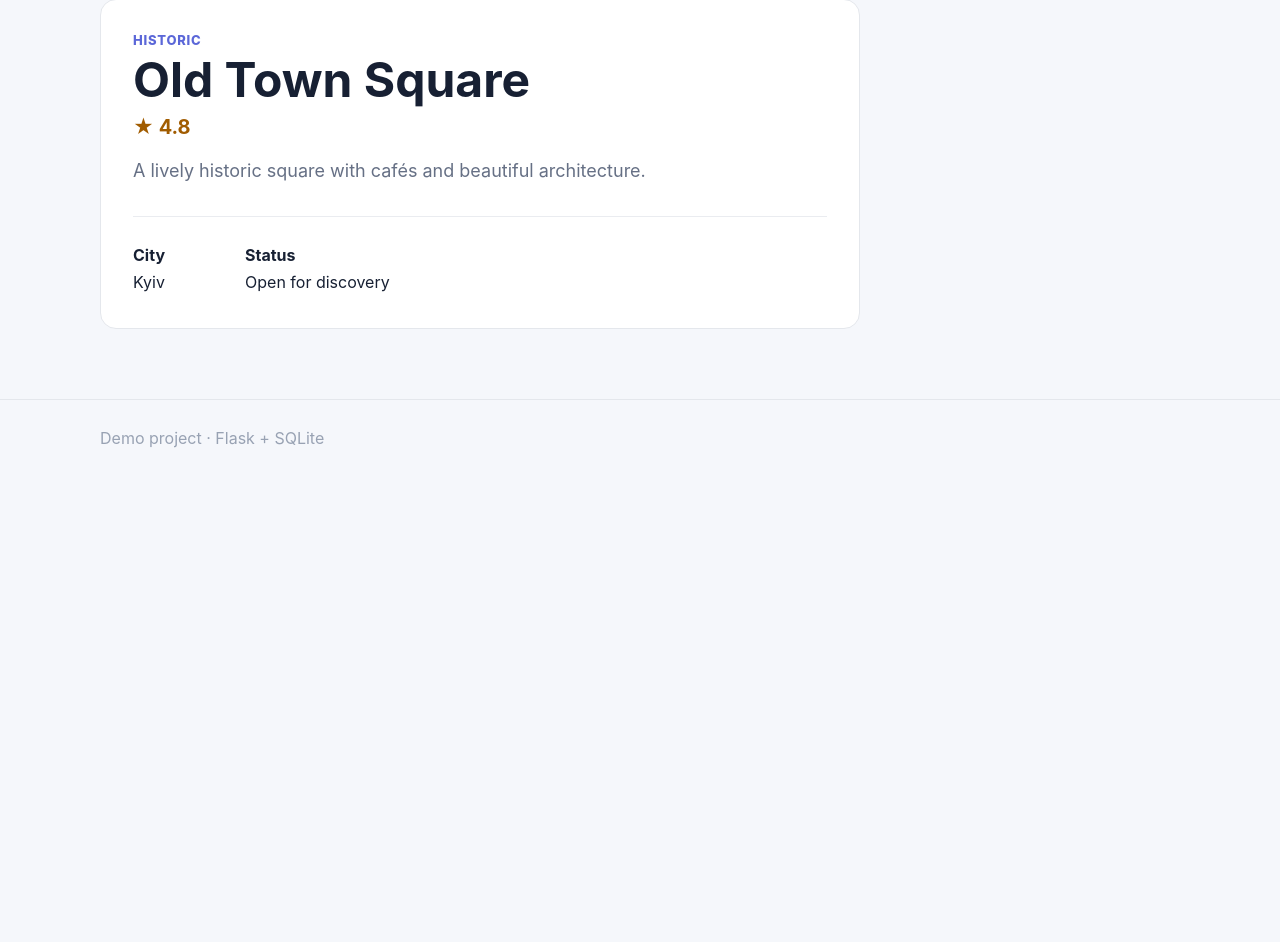
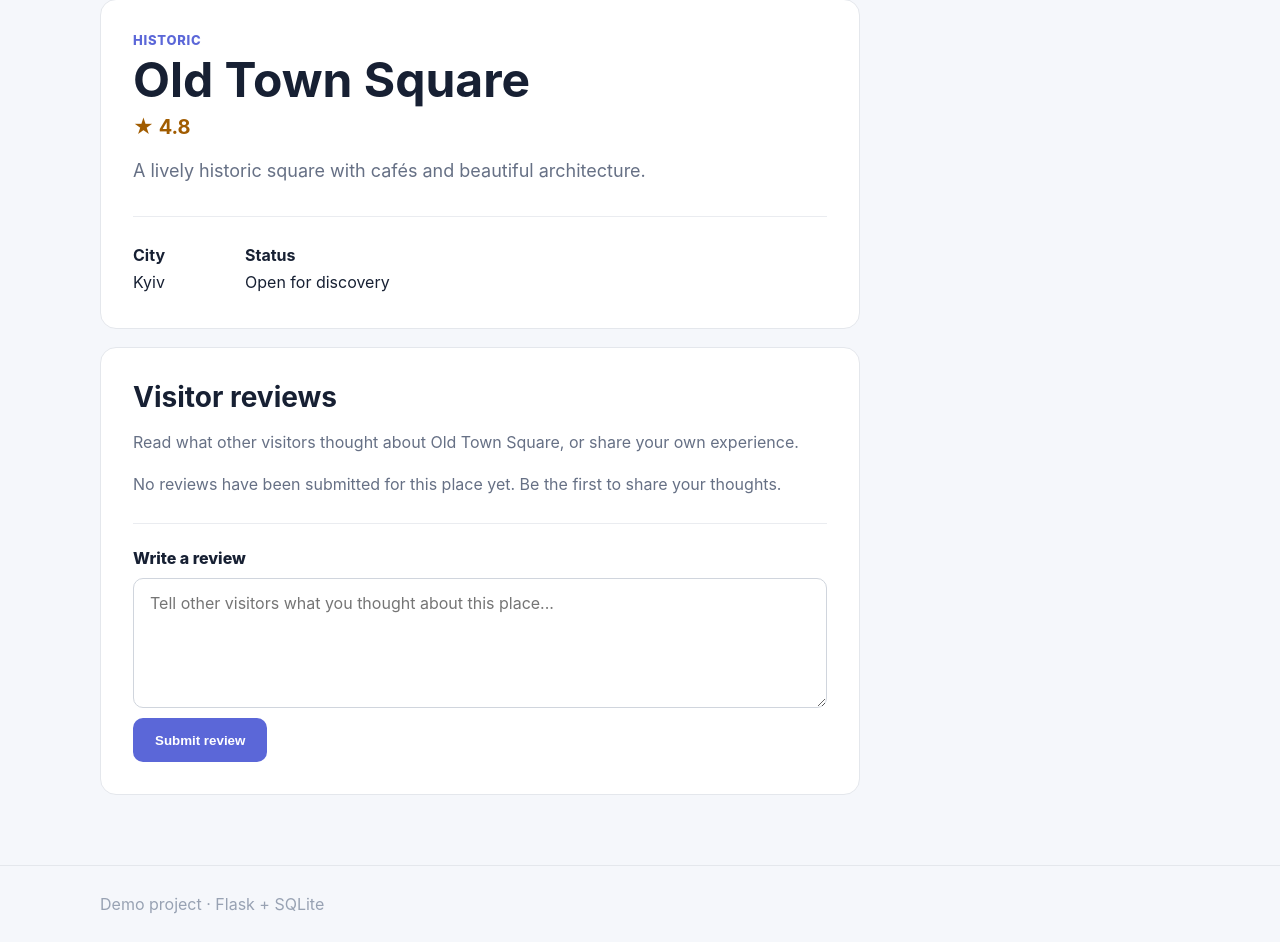
Before and after one commit to peacemaker/cityguide_demo_project, a Flask app: page /place/1 in a window 1280 px wide. Shown: the part 145-1087 px from the top of the page. Before the commit the page ends 593 px from the top, so only its background shows below. Run offline with Flask 3, Linux system fonts and the light colour scheme; data comes from the database, SQL or seed files in the repository; data that the repository does not hold is empty.

Commit message:
Feature delivery: INC0010008

```diff
--- a/src/app.py
+++ b/src/app.py
@@ -1,4 +1,4 @@
-from flask import Flask, render_template, request, abort
+from flask import Flask, render_template, request, abort, redirect, url_for
 import sqlite3
 from pathlib import Path
 
@@ -24,6 +24,13 @@ def init_db():
             city TEXT NOT NULL,
             rating REAL NOT NULL,
             active INTEGER NOT NULL DEFAULT 1
+        );
+
+        CREATE TABLE IF NOT EXISTS reviews (
+            id INTEGER PRIMARY KEY AUTOINCREMENT,
+            place_id INTEGER NOT NULL,
+            review_text TEXT NOT NULL,
+            FOREIGN KEY (place_id) REFERENCES places(id)
         );
 
         INSERT OR IGNORE INTO places
@@ -70,16 +77,49 @@ def index():
     )
 
 
-@app.route("/place/<int:place_id>")
+@app.route("/place/<int:place_id>", methods=["GET", "POST"])
 def place_details(place_id):
     conn = get_db()
-    place = conn.execute(
-        "SELECT * FROM places WHERE id = ? AND active = 1",
-        (place_id,),
-    ).fetchone()
-    conn.close()
+    review_error = None
+    review_form_text = ""
 
-    return render_template("place.html", place=place)
+    try:
+        place = conn.execute(
+            "SELECT * FROM places WHERE id = ? AND active = 1",
+            (place_id,),
+        ).fetchone()
+
+        if place is None:
+            abort(404)
+
+        if request.method == "POST":
+            review_form_text = request.form.get("review_text", "")
+            review_text = review_form_text.strip()
+
+            if review_text:
+                conn.execute(
+                    "INSERT INTO reviews (place_id, review_text) VALUES (?, ?)",
+                    (place_id, review_text),
+                )
+                conn.commit()
+                return redirect(url_for("place_details", place_id=place_id))
+
+            review_error = "Please enter a written review before submitting."
+
+        reviews = conn.execute(
+            "SELECT id, review_text FROM reviews WHERE place_id = ? ORDER BY id ASC",
+            (place_id,),
+        ).fetchall()
+
+        return render_template(
+            "place.html",
+            place=place,
+            reviews=reviews,
+            review_error=review_error,
+            review_form_text=review_form_text,
+        )
+    finally:
+        conn.close()
 
 
 if __name__ == "__main__":
--- a/src/static/style.css
+++ b/src/static/style.css
@@ -32,10 +32,22 @@ button { border: 0; border-radius: 10px; padding: 0 22px; background: #5b67d8; c
 .card a, .back { color: #4b57c7; text-decoration: none; font-weight: 700; }
 .empty, .detail { background: white; border: 1px solid #e4e7ec; border-radius: 16px; padding: 32px; }
 .back { display: inline-block; margin: 38px 0 18px; }
-.detail { max-width: 760px; margin-bottom: 70px; }
+.detail { max-width: 760px; margin-bottom: 18px; }
 .detail h1 { font-size: 48px; margin-bottom: 10px; }
 .big { font-size: 20px; }
 .meta { display: flex; gap: 80px; margin-top: 30px; padding-top: 25px; border-top: 1px solid #eaecf0; line-height: 1.7; }
+.reviews { max-width: 760px; margin-bottom: 70px; background: white; border: 1px solid #e4e7ec; border-radius: 16px; padding: 32px; }
+.reviews h2 { margin: 0 0 8px; font-size: 28px; }
+.reviews-intro, .reviews-empty { color: #667085; line-height: 1.6; }
+.review-list { list-style: none; padding: 0; margin: 24px 0; display: grid; gap: 12px; }
+.review-item { border: 1px solid #eaecf0; border-radius: 12px; padding: 18px; background: #fbfcff; }
+.review-item p { margin: 0; color: #344054; line-height: 1.6; white-space: pre-wrap; }
+.review-form { margin-top: 26px; padding-top: 24px; border-top: 1px solid #eaecf0; display: flex; flex-direction: column; gap: 10px; }
+.review-form label { font-weight: 800; }
+.review-form textarea { width: 100%; padding: 14px 16px; border: 1px solid #d0d5dd; border-radius: 10px; font: inherit; color: #172033; resize: vertical; }
+.review-form textarea:focus { outline: 3px solid rgba(91, 103, 216, .18); border-color: #5b67d8; }
+.review-form button { align-self: flex-start; min-height: 44px; padding: 0 22px; }
+.review-error { margin: 0; color: #b42318; font-weight: 700; }
 footer { padding: 28px 0; border-top: 1px solid #e4e7ec; color: #98a2b3; }
 @media (max-width: 700px) {
     .grid { grid-template-columns: 1fr; }
--- a/src/templates/place.html
+++ b/src/templates/place.html
@@ -14,4 +14,30 @@
         <div><strong>Status</strong><br>Open for discovery</div>
     </div>
 </article>
+
+<section class="reviews" aria-labelledby="reviews-heading">
+    <h2 id="reviews-heading">Visitor reviews</h2>
+    <p class="reviews-intro">Read what other visitors thought about {{ place["name"] }}, or share your own experience.</p>
+
+    {% if reviews %}
+    <ul class="review-list">
+        {% for review in reviews %}
+        <li class="review-item">
+            <p>{{ review["review_text"] }}</p>
+        </li>
+        {% endfor %}
+    </ul>
+    {% else %}
+    <p class="reviews-empty">No reviews have been submitted for this place yet. Be the first to share your thoughts.</p>
+    {% endif %}
+
+    <form class="review-form" method="post" action="{{ url_for('place_details', place_id=place['id']) }}">
+        <label for="review_text">Write a review</label>
+        {% if review_error %}
+        <p class="review-error" role="alert">{{ review_error }}</p>
+        {% endif %}
+        <textarea id="review_text" name="review_text" rows="5" placeholder="Tell other visitors what you thought about this place...">{{ review_form_text }}</textarea>
+        <button type="submit">Submit review</button>
+    </form>
+</section>
 {% endblock %}
```
Also changed, not shown: tests/test_app.py (+277 -19 lines).
